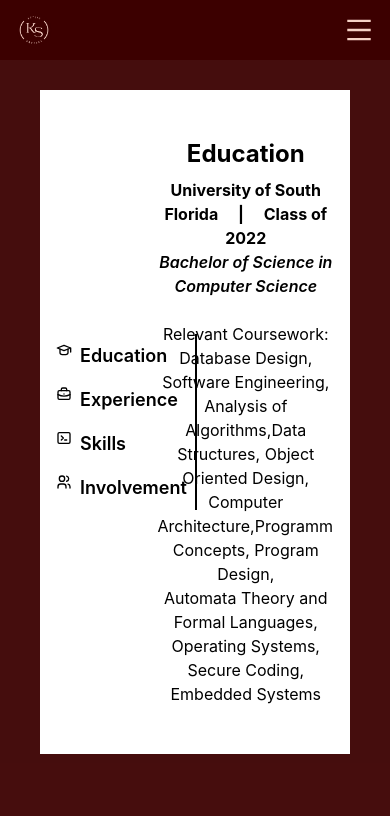
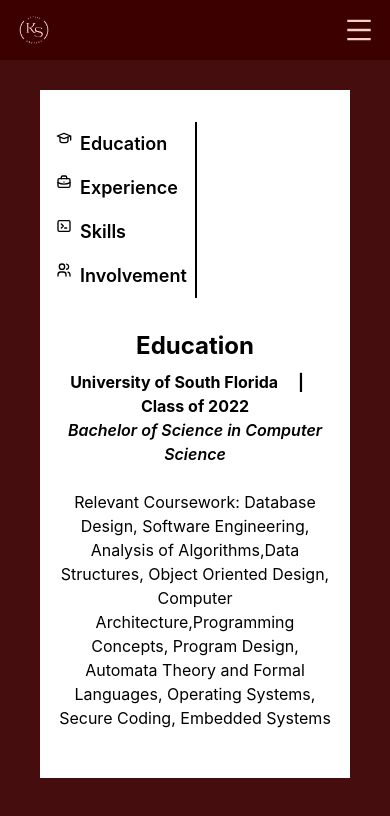
Before and after one commit to kbsanchez/personal-site-reactjs, a React (Create React App) app: page /resume in a window 390 px wide. Shown: the top 816 px of the page. Built offline with nearby package versions, Linux system fonts and the light colour scheme.

Commit message:
Made resume page more responsive

```diff
--- a/src/components/Resume/ResumeContent.js
+++ b/src/components/Resume/ResumeContent.js
@@ -41,8 +41,8 @@
   ];
 
   return (
-    <div className="container mx-auto px-4 py-8 flex">
-      <div className="w-1/4 flex items-center text-center">
+    <div className="container mx-auto px-4 py-8 flex flex-col md:flex-row">
+      <div className="w-full md:w-1/4 flex items-center text-center mb-4 md:mb-0">
         <div className="flex flex-col border-r-2 pr-2">
           <ResumeTab title="Education" ico='TbSchool'onClick={() => handleTabChange(0)} active={activeTab === 0} />
           <ResumeTab title="Experience" ico='TbBriefcase' onClick={() => handleTabChange(1)} active={activeTab === 1} />
@@ -50,7 +50,7 @@
           <ResumeTab title="Involvement" ico='TbUsers' onClick={() => handleTabChange(3)} active={activeTab === 3} />
         </div>
       </div>
-      <div className="w-3/4 pl-8 overflow-y-auto">
+      <div className="w-full md:w-3/4 pl-0 md:pl-8 overflow-y-auto">
         {activeTab === 0 && (
           <ResumeSection title="Education">
             <p className='font-bold'>University of South Florida &emsp;|&emsp; Class of 2022</p>
```
